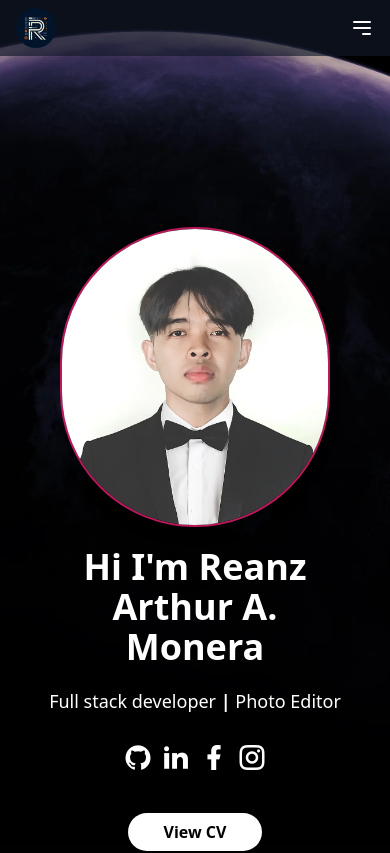
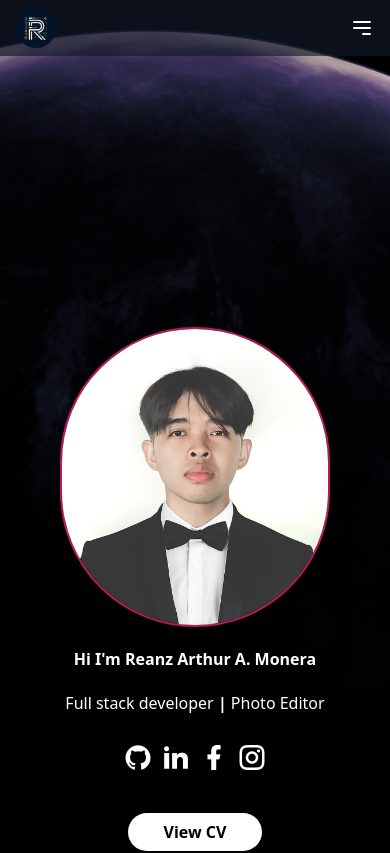
Before and after one commit to reqbahrf/MyPortfolio-react-app, a React (Vite) app: page / in a window 390 px wide. Shown: the top 853 px of the page. Built offline with nearby package versions, Linux system fonts and the light colour scheme; no server answers.

Commit message:
Feat: Implement responsive layout and typography adjustments for HomeSection

```diff
--- a/src/HomeSection.tsx
+++ b/src/HomeSection.tsx
@@ -57,20 +57,20 @@ export default function HomeSection() {
   return (
     <section id='Home'>
       <div className='h-screen flex justify-center items-center hero'>
-        <div className='flex flex-col-reverse md:flex-row lg:flex-row h-full sm:h-2/4 w-auto px-10 sm:px-40'>
+        <div className='flex flex-col-reverse lg:flex-row h-full sm:h-2/4 w-auto px-10 sm:px-40'>
           <div className='flex flex-col justify-center space-y-5'>
             <div>
-              <h1 className='text-4xl font-bold text-center sm:text-start md:text-start text-white'>
+              <h1 className='text-1xl md:text-2xl lg:text-4xl font-bold text-center xl:text-start text-white'>
                 Hi I&apos;m Reanz Arthur A. Monera
               </h1>
             </div>
             <div>
-              <p className='text-center sm:text-start md:text-start text-lg text-white'>
+              <p className='text-center text-md xl:text-start lg:text-lg text-white'>
                 Full stack developer <span className='font-bold'>|</span> Photo
                 Editor
               </p>
             </div>
-            <div className='flex space-x-2 justify-center sm:justify-start md:justify-start'>
+            <div className='flex space-x-2 justify-center xl:justify-start'>
               <a
                 href=''
                 className='group text-white hover:text-pink-700'
@@ -96,7 +96,7 @@ export default function HomeSection() {
                 <i className='ri-instagram-line text-[30px]'></i>
               </a>
             </div>
-            <div className='text-center sm:text-start !mt-10'>
+            <div className='text-center xl:text-start !mt-10'>
               <a
                 href='https://docs.google.com/document/d/17s6o-BsEe8exWWh_qno_6BJzvd8nbuCJ/edit?usp=sharing&ouid=114884687085173552646&rtpof=true&sd=true'
                 target='_blank'
```
